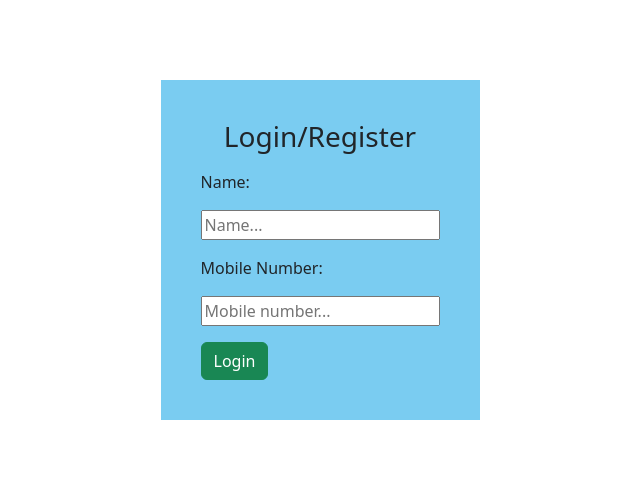
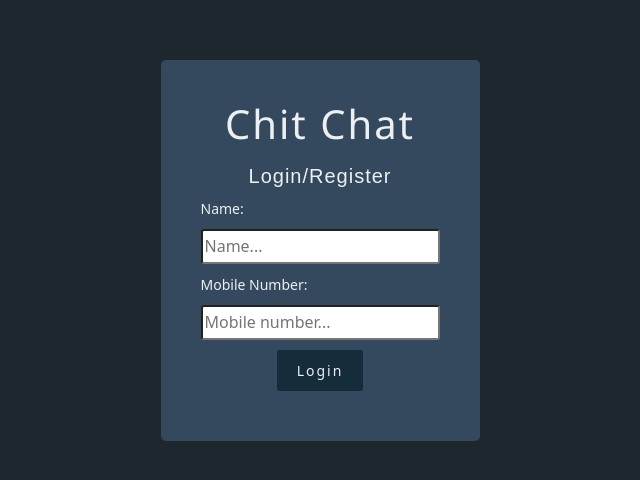
Before and after one commit to SanthoshBoggala/ChitChat, a React (Vite) app in the folder frontend/: page / in a window 1280 px wide. Shown: the part 150-630 px from the top of the page, without its empty margins (320-960 px from the left). Built offline with nearby package versions, Linux system fonts and the light colour scheme; no server answers.

Commit message:
modified colors

```diff
--- a/frontend/src/ChatPage/ChatPage.jsx
+++ b/frontend/src/ChatPage/ChatPage.jsx
@@ -14,9 +14,9 @@ const ChatPage = () => {
         <div className='chatPage'>
             <div className='row g-0'>
                 <div className='col-4 col-md-3 friendsDiv'>
-                    <div className='switch'>
-                        <div>Friends</div>
-                        <div>Groups</div>
+                    <div className='switch row'>
+                        <div className='col-6 active' >Friends</div>
+                        <div className='col-6' >Groups</div>
                     </div>
                     <div className='friends'>
                         <Friends />
--- a/frontend/src/ChatPage/chatPage.css
+++ b/frontend/src/ChatPage/chatPage.css
@@ -5,12 +5,17 @@
 .switch {
     height: 50px;
     width: 100%;
+}
+.switch > div {
     display: flex;
-    justify-content: space-around;
+    justify-content: center;
     align-items: center;
 }
-.switch > div {
+.active {
+    background-color: rgb(103, 107, 108) ;
+    color: white;
 }
+
 .friends {
     height: 93vh;
     border: 1px solid gray;
@@ -35,5 +40,4 @@
 }
 .friendsDiv {
     position: relative;
-    background-color: #7dbfca;
 }
--- a/frontend/src/Components/AddFrndModel/AddFrndModel.jsx
+++ b/frontend/src/Components/AddFrndModel/AddFrndModel.jsx
@@ -44,7 +44,7 @@ const AddFriendModal = ({ show, handleClose }) => {
                 <Button variant="secondary" onClick={handleClose}>
                     Close
                 </Button>
-                <Button variant="primary" onClick={handleAddButtonClick}>
+                <Button className='addOne' onClick={handleAddButtonClick}>
                     Add Friend
                 </Button>
             </Modal.Footer>
--- a/frontend/src/Components/AddFrndModel/addFrndModel.css
+++ b/frontend/src/Components/AddFrndModel/addFrndModel.css
@@ -2,5 +2,8 @@
 }
 .modal-content {
     color: white;
-    background-color: #24a9c0; /* Grey background */
+    background-color: #455b71;
 }
+.addOne {
+    background-color: #2a435b;
+}
--- a/frontend/src/Components/ChatWindow/chatWindow.css
+++ b/frontend/src/Components/ChatWindow/chatWindow.css
@@ -5,12 +5,13 @@
     height: 50px;
     border: 1px solid gray;
     color: white;
-    background-color: rgb(34, 130, 143);
+    background-color:  #317b93;
 }
 .chattingBox {
     padding: 20px;
     height: 83vh;
 
+    background-color: #ecedee;
     overflow: auto;
 }
 .chattingBox::-webkit-scrollbar {
--- a/frontend/src/Components/FriendPic/friendPic.css
+++ b/frontend/src/Components/FriendPic/friendPic.css
@@ -1,5 +1,5 @@
 .profilePic {
-    background-color: blue;
+    background-color: rgb(178, 180, 182);
     height: 30px;
     width: 30px;
     overflow: hidden;
@@ -17,7 +17,7 @@
     top: -20%;
 
     overflow: hidden;
-    background-color: blue;
+    background-color: rgb(178, 180, 182);
     height: 20px;
     width: 20px;
 
--- a/frontend/src/Components/NewMsg/newMsg.css
+++ b/frontend/src/Components/NewMsg/newMsg.css
@@ -3,19 +3,19 @@
     align-items: center;
     height: 50px;
     text-align: center;
-    background-color: rgb(128, 195, 231);
+    background-color: rgb(128, 196, 232);
 }
 .inputMsg > input {
     padding-left: 10px;
     height: 40px;
-    width: 100%;
+    width: 90%;
     border: none;
     border-radius: 3px;
 }
 .sendMsg > button {
   border: none;
   color: white;
-  background-color: rgb(31, 103, 125);
-  border-radius: 3px;
+  background-color: rgb(34, 128, 157);
+  border-radius: 50px;
   padding: 6px 15px;
 }
--- a/frontend/src/Components/SingleFrnd/SingleFrnd.jsx
+++ b/frontend/src/Components/SingleFrnd/SingleFrnd.jsx
@@ -5,10 +5,12 @@ import ChatContext from '../../Contexts/chatContext'
 
 const SingleFrnd = ({frnd}) => {
   const { openConvo } = useContext(ChatContext)
+  const { currentChat } = useContext(ChatContext)
 
+  const active = currentChat == null ? false :  currentChat.frnd.num == frnd.num
   return (
     <div
-      className='singleFrnd'
+      className={ active ? 'singleFrnd' : 'inactive'}
       onClick={()=> openConvo(frnd) }
     >
       <FriendPic {...frnd}/>
--- a/frontend/src/Components/SingleFrnd/singleFrnd.css
+++ b/frontend/src/Components/SingleFrnd/singleFrnd.css
@@ -1,20 +1,23 @@
-.singleFrnd {
+.singleFrnd, .inactive {
     margin: 0;
     padding: 0;
+    color: white;
 
     display: flex;
     align-items: center;
-    justify-content: space-between;
+    justify-content: start;
 
     border: 1px solid gray;
-    height: 50px;
+    height: 60px;
     text-align: center;
     cursor: pointer;
+    background-color:  #317b93;
 }
 .name {
     max-width: 120px;
     overflow: hidden;
+    padding-left: 15px;
 }
-.notifi {
-    margin-right: 7px;
+.inactive {
+    background-color:  #75b1d6;
 }
--- a/frontend/src/Components/SingleMsg/singleMsg.css
+++ b/frontend/src/Components/SingleMsg/singleMsg.css
@@ -9,8 +9,10 @@
     margin: 15px 0px;
 }
 .msgBox {
-    padding: 3px 20px;
-    background-color: aqua;
+    font-size: 18px;
+    padding: 5px 20px;
+    color: white;
+    background-color: rgb(52, 145, 165);
     border: 1px solid rgb(94, 94, 94);
     border-radius: 20px;
 
--- a/frontend/src/LoginPage/LoginPage.jsx
+++ b/frontend/src/LoginPage/LoginPage.jsx
@@ -21,26 +21,28 @@ const LoginPage = () => {
     return (
         <div className='loginPage'>
             <form onSubmit={submitUser} className='loginDiv'>
-                <h3 className='text-center mb-3'>Login/Register</h3>
+                <h1 className='text-center brand mb-3'>Chit Chat </h1>
+                <h3 className='text-center brandDown mb-2'>Login/Register</h3>
                 <div>Name: </div>
                 <input
                     name='name'
                     placeholder='Name...'
                     ref={nameRef}
-                    className='my-3'
                 />
                 <div>Mobile Number: </div>
                 <input
                     name='phone'
                     placeholder='Mobile number...'
                     ref={numRef}
-                    className='my-3'
                 /> <br />
-                <button
-                    className='btn btn-success'
+                <div
+                    className="loginBtn"
                 >
-                    Login
-                </button>
+                    <button
+                    >
+                        Login
+                    </button>
+                </div>
             </form>
         </div>
     )
--- a/frontend/src/LoginPage/loginPage.css
+++ b/frontend/src/LoginPage/loginPage.css
@@ -3,8 +3,42 @@
     display: flex;
     justify-content: center;
     align-items: center;
+    background-color: #1e272e;
 }
 .loginDiv {
-    background-color: rgb(122, 204, 241);
+    background-color: #34495e;
+    color: #ecf0f1;
     padding: 40px;
+    border-radius: 5px;
 }
+
+.loginDiv > input {
+    color: #3c5b6f;
+    height: 35px;
+    border-radius: 3px;
+}
+.loginDiv > div {
+    margin: 10px 0px;
+    font-size: 14px;
+}
+.loginBtn {
+    text-align: center;
+}
+.loginBtn > button {
+    background-color: #152c3b;
+    border: none;
+    border-radius: 2px;
+    letter-spacing: 2px;
+    padding: 10px 20px;
+    color: #ecf0f1;
+}
+.brand {
+    font-size: 40px;
+    letter-spacing: 2px;
+    font-family: 'Segoe UI', Tahoma;
+}
+.brandDown {
+    font-family: sans-serif;
+    letter-spacing: 1px;
+    font-size: 20px;
+}
```
Also changed, not shown: 1 other file (tests, documents, lock files or other folders).
